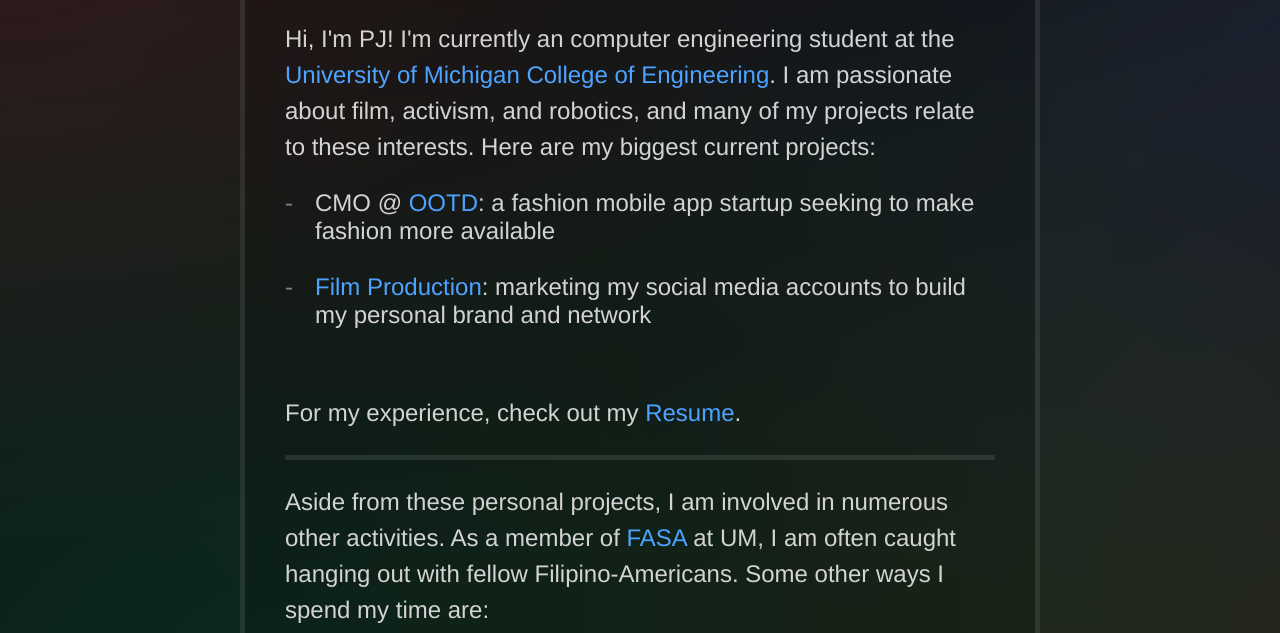
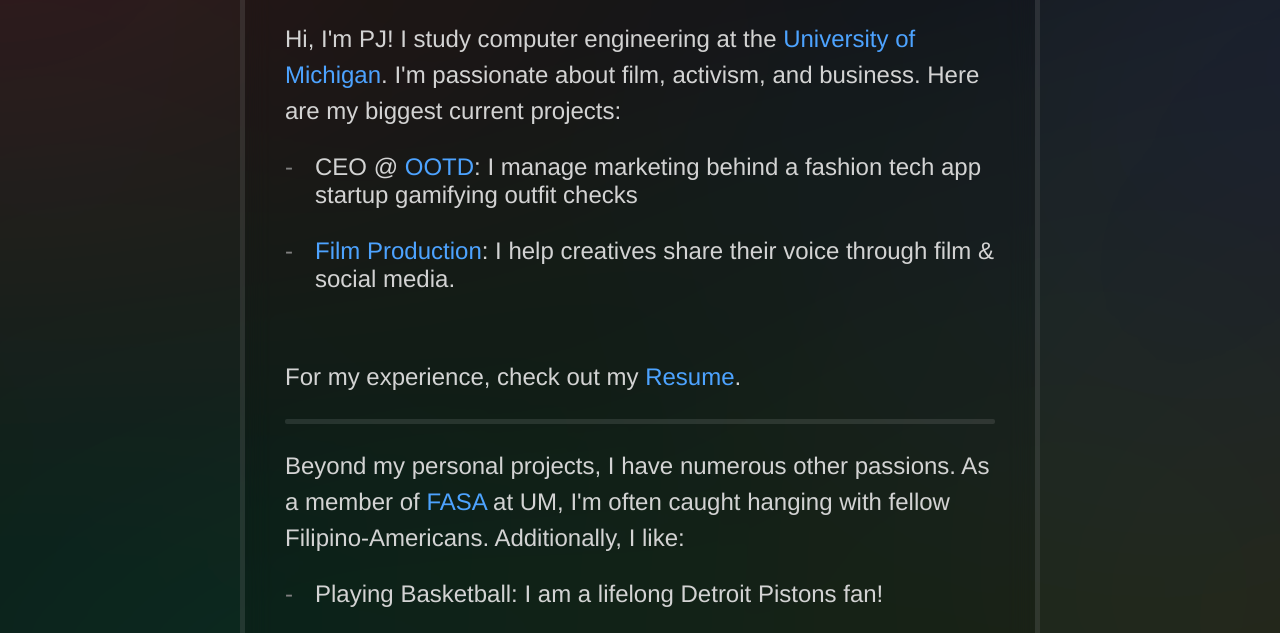
Before and after one commit to PJ1229/Portfolio, a website: page public/index.html in a window 1280 px wide. Shown: the part 154-787 px from the top of the page. Drawn offline with Linux system fonts and the light colour scheme; a web font is replaced by a local one.

Commit message:
updated website

```diff
--- a/package.json
+++ b/package.json
@@ -12,5 +12,10 @@
   "description": "",
   "dependencies": {
     "express": "^4.21.2"
+  },
+  "devDependencies": {
+    "gray": "^0.0.6",
+    "marked": "^16.2.1",
+    "matter": "^0.2.0"
   }
 }
--- a/public/index.html
+++ b/public/index.html
@@ -12,14 +12,14 @@
         <div class="intro">
             <h1>About Me</h1>
             <p class="description">
-                Hi, I'm PJ! I'm currently an computer engineering student at the <a target="_blank" href="https://www.engin.umich.edu/">University of Michigan College of Engineering</a>.
-                I am passionate about film, activism, and robotics, and many of my projects relate to these interests.
+                Hi, I'm PJ! I study computer engineering at the <a target="_blank" href="https://www.engin.umich.edu/">University of Michigan</a>.
+                I'm passionate about film, activism, and business.
                 Here are my biggest current projects:
             </p>
             <ul class="bullets">
-                <li>CMO @ <a target="_blank" href="https://www.instagram.com/ootdfashn/?hl=en">OOTD</a>: a fashion mobile app startup seeking to make fashion more available</li>
+                <li>CEO @ <a target="_blank" href="https://www.instagram.com/ootdfashn/?hl=en">OOTD</a>: I manage marketing behind a fashion tech app startup gamifying outfit checks</li>
                 <br>
-                <li><a target="_blank" href="https://www.instagram.com/pj.k1m/">Film Production</a>: marketing my social media accounts to build my personal brand and network</li>
+                <li><a target="_blank" href="https://www.instagram.com/pj.k1m/">Film Production</a>: I help creatives share their voice through film & social media.</li>
             </ul>
             <br>
             <p class="description">
@@ -27,9 +27,9 @@
             </p>
             <hr class="separator">
             <p class="description">
-                Aside from these personal projects, I am involved in numerous other activities.
-                As a member of <a target="_blank" href="https://www.instagram.com/fasa_umich/?hl=en">FASA</a> at UM, I am often caught hanging out with fellow Filipino-Americans.
-                Some other ways I spend my time are:
+                Beyond my personal projects, I have numerous other passions.
+                As a member of <a target="_blank" href="https://www.instagram.com/fasa_umich/?hl=en">FASA</a> at UM, I'm often caught hanging with fellow Filipino-Americans.
+                Additionally, I like:
             </p>
             <ul class="bullets">
                 <li>Playing Basketball: I am a lifelong Detroit Pistons fan!</li>
@@ -45,18 +45,21 @@
             <img class="socials" src="icons/icons8-twitter-100.png" alt="Twitter" onclick="window.open('https://x.com/pjk1m')">
         </div>
         <div class="intro">
-            <h1>Devlog</h1>
+            <h1>Devlog:</h1>
             <p class="description">
                 Aug. 7th, 2025 - <a target="_blank" href="https://www.linkedin.com/feed/update/urn:li:activity:7359191599832092672/">Yazaki x Ford Wire Insulation Program</a><br>
                 Apr. 20th, 2025 - <a target="_blank" href="https://github.com/PJ1229/Poly-Language-Learning-Robot">Poly Language Learning Robot</a><br>
                 Feb. 9th, 2025 - <a target="_blank" href="https://github.com/kllarena07/pou">DependaPou Web App</a><br>
-                Feb. 2nd, 2025 - <a target="_blank" href="https://github.com/PJ1229/OOTD">OOTD Mobile App</a><br>
+                Feb. 2nd, 2025 - <a target="_blank" href="https://www.instagram.com/ootdfashn/?hl=en">OOTD Mobile App</a><br>
                 Oct. 14th, 2024 - <a target="_blank" href="https://github.com/albertchenn/Hand-Gesture-Car-Racing">Hand Gesture Racing Car Game</a><br>
                 May 21st, 2024 - <a target="_blank" href="https://github.com/SnowBloo/SnowBlower">Autonomous Snow Plow</a><br>
                 Apr. 26th, 2024 - <a target="_blank" href="https://youtu.be/iKKHzpIKJgA">3D Rendering Software</a><br>
                 Mar. 24th, 2024 - <a target="_blank" href="https://youtu.be/AyyewS0l8y8">Guided Missile Simulation</a><br>
             </p>
+            <hr class="separator">
+            <h1>Blog:</h1>
         </div>
+
     </div>
 </body>
 </html>
```
Also changed, not shown: 1 other file.
